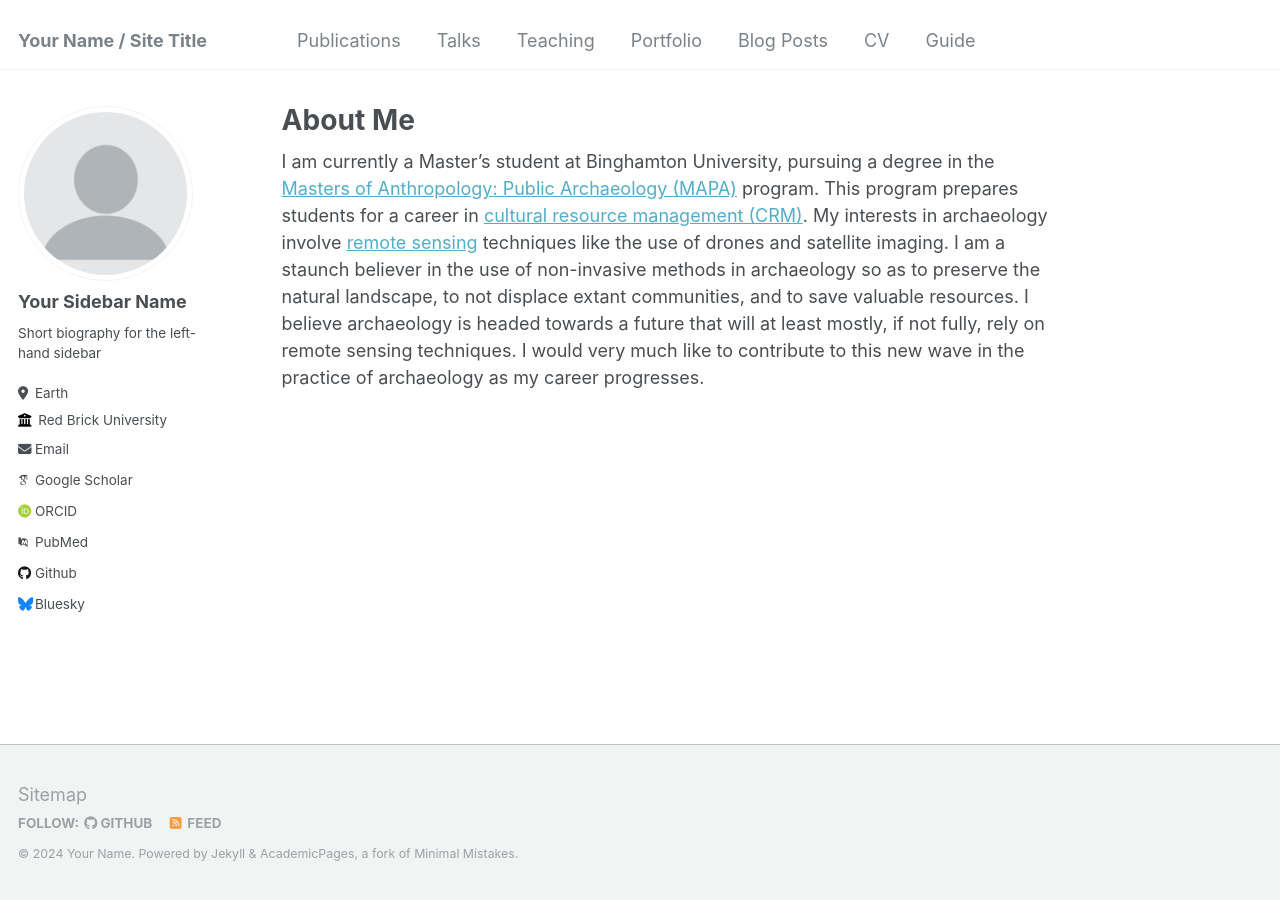
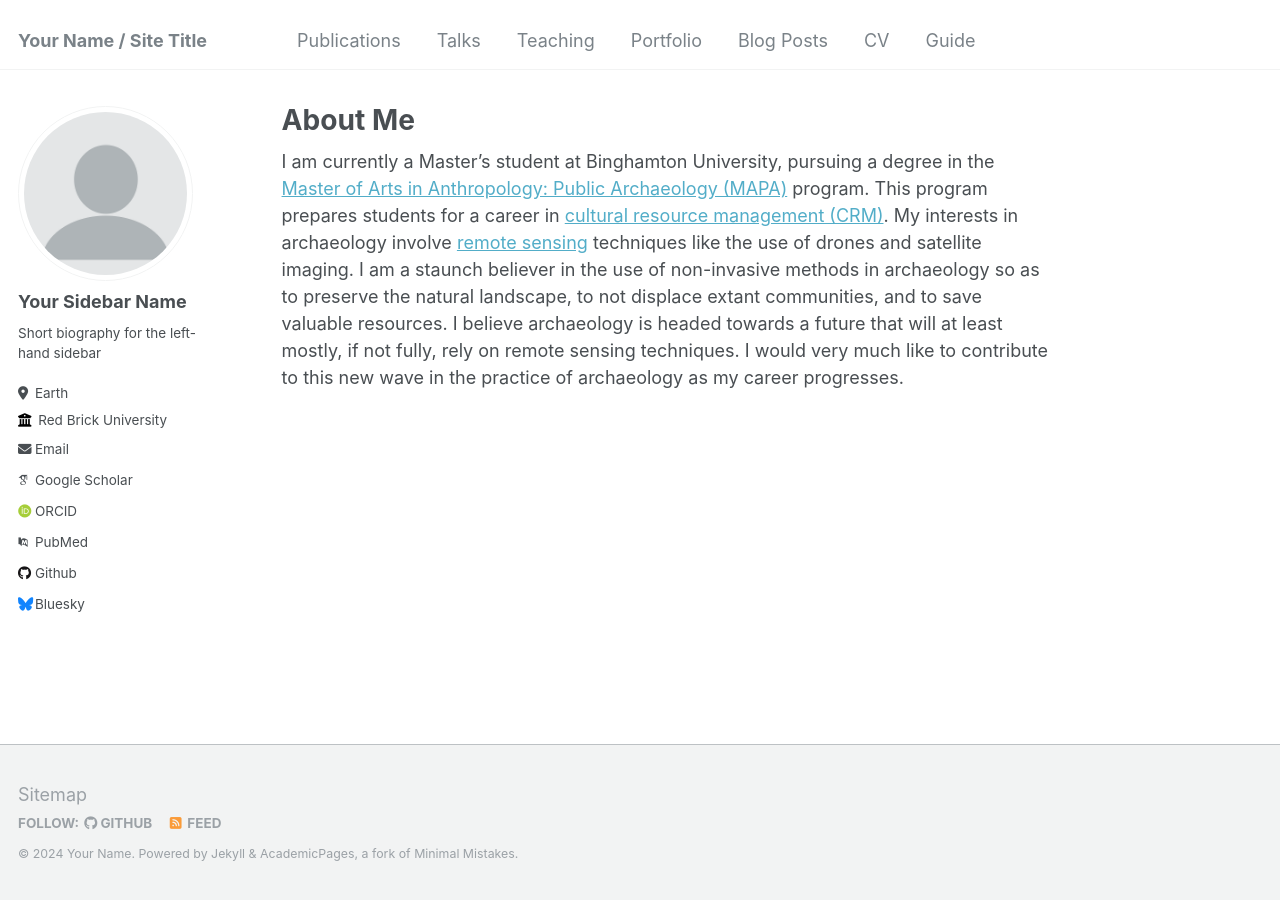
Before and after one commit to Bergenhoek/Bergenhoek.github.io, a Jekyll site: the page built from _pages/about.md, in a window 1280 px wide. Built offline with Jekyll 4.4.1, drawn with Linux system fonts in a browser that asks for light colours; some web fonts are replaced.

Commit message:
Update about.md
another edit Master of ARTS

```diff
--- a/_pages/about.md
+++ b/_pages/about.md
@@ -7,4 +7,4 @@ redirect_from:
   - /about.html
 ---
 
-I am currently a Master's student at Binghamton University, pursuing a degree in the [Masters of Anthropology: Public Archaeology (MAPA)](https://www.binghamton.edu/anthropology/graduate/mapa/index.html) program. This program prepares students for a career in [cultural resource management (CRM)](https://en.wikipedia.org/wiki/Cultural_resource_management). My interests in archaeology involve [remote sensing](https://en.wikipedia.org/wiki/Remote_sensing) techniques like the use of drones and satellite imaging. I am a staunch believer in the use of non-invasive methods in archaeology so as to preserve the natural landscape, to not displace extant communities, and to save valuable resources. I believe archaeology is headed towards a future that will at least mostly, if not fully, rely on remote sensing techniques. I would very much like to contribute to this new wave in the practice of archaeology as my career progresses.
+I am currently a Master's student at Binghamton University, pursuing a degree in the [Master of Arts in Anthropology: Public Archaeology (MAPA)](https://www.binghamton.edu/anthropology/graduate/mapa/index.html) program. This program prepares students for a career in [cultural resource management (CRM)](https://en.wikipedia.org/wiki/Cultural_resource_management). My interests in archaeology involve [remote sensing](https://en.wikipedia.org/wiki/Remote_sensing) techniques like the use of drones and satellite imaging. I am a staunch believer in the use of non-invasive methods in archaeology so as to preserve the natural landscape, to not displace extant communities, and to save valuable resources. I believe archaeology is headed towards a future that will at least mostly, if not fully, rely on remote sensing techniques. I would very much like to contribute to this new wave in the practice of archaeology as my career progresses.
```
